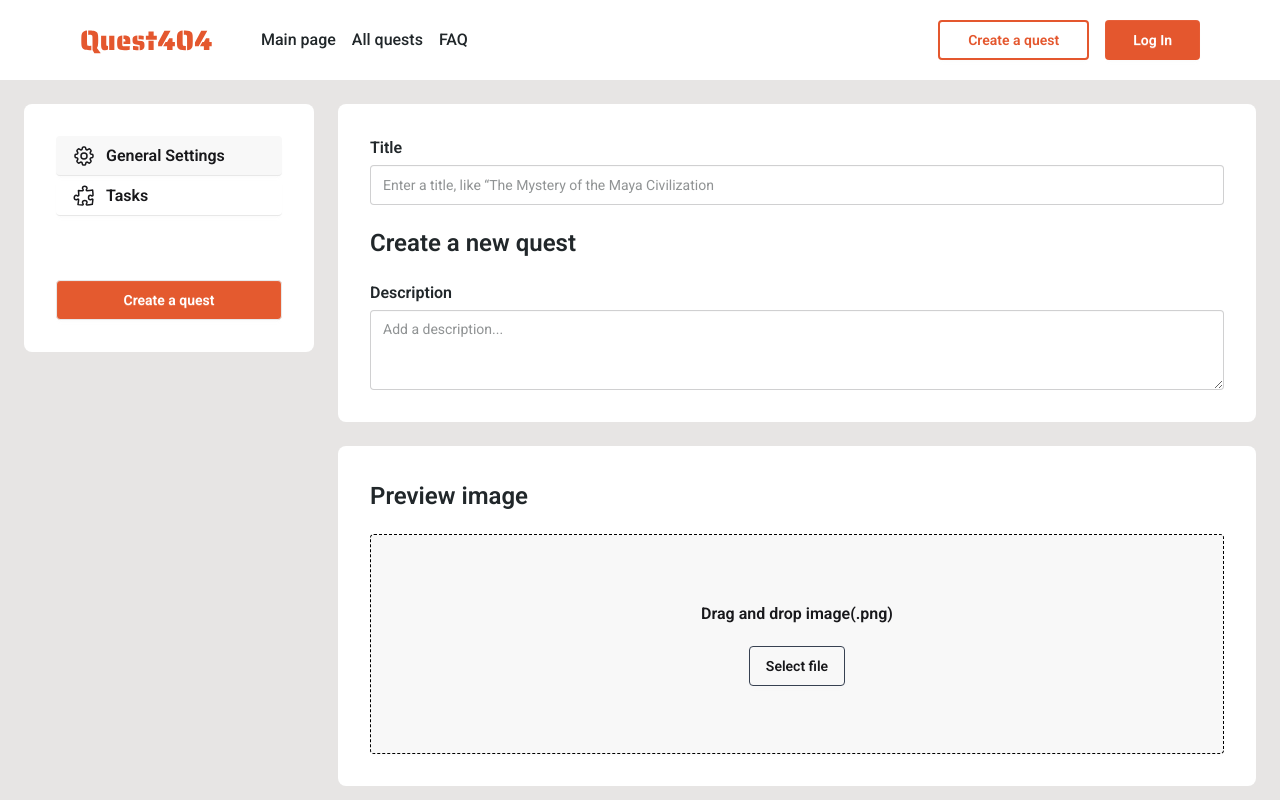
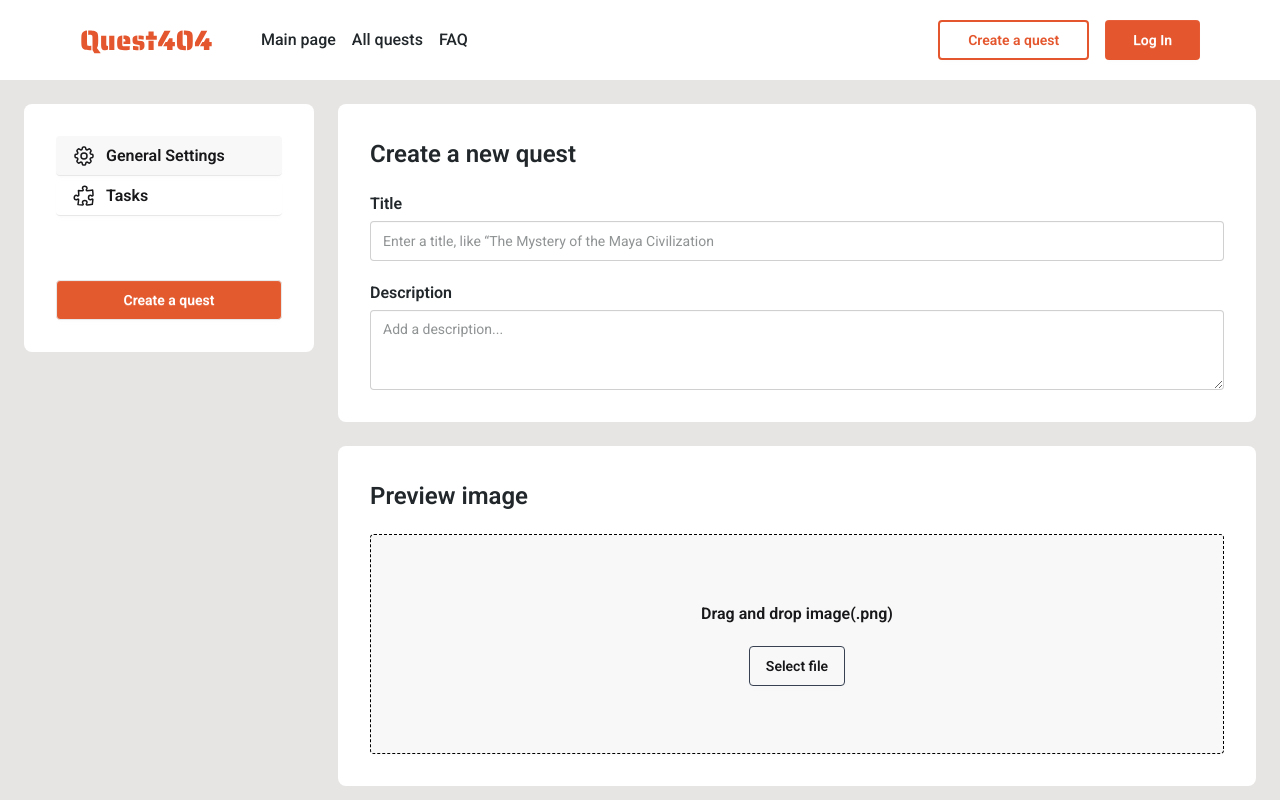
Before and after one commit to Artur0412-KU/quest-app, a Next.js app: page / in a window 1280 px wide. Shown: the top 800 px of the page. Built offline with nearby package versions, Linux system fonts and the light colour scheme.

Commit message:
переставив заголовок

```diff
--- a/app/AddNewQuest.tsx
+++ b/app/AddNewQuest.tsx
@@ -251,6 +251,7 @@ function AddNewQuest() {
         {settingPage === 'mainSettings' && (
           <>
             <Box className="col-[2/-1] row-[1/2]">
+              <Heading as="h2">Create a new quest</Heading>
               <InputBox
                 heading="title"
                 inputOrTextarea="input"
@@ -259,7 +260,6 @@ function AddNewQuest() {
                 Enter a title, like “The Mystery of the Maya Civilization
               </InputBox>
 
-              <Heading as="h2">Create a new quest</Heading>
               <InputBox
                 heading="description"
                 inputOrTextarea="textarea"
```
